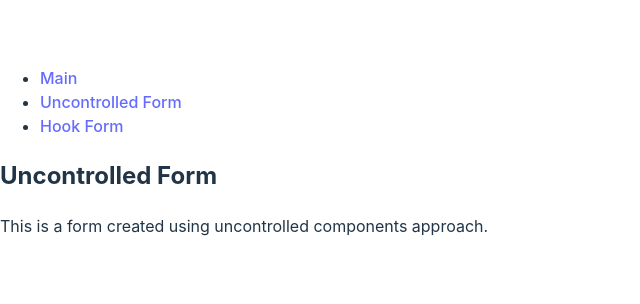
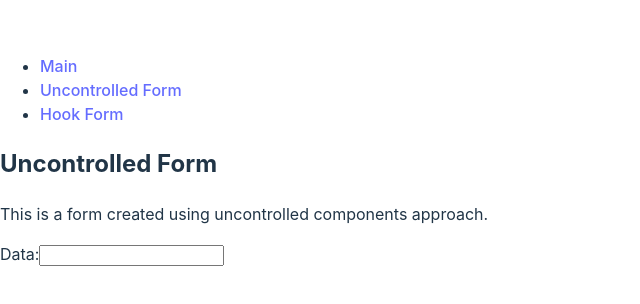
Before and after one commit to alima987/Forms, a React (Vite) app: page /uncontrolled in a window 1280 px wide. Shown: the part 248-552 px from the top of the page, without its empty margins (0-640 px from the left). Built offline with nearby package versions, Linux system fonts and the light colour scheme.

Commit message:
feat: add redux to store data

```diff
--- a/package.json
+++ b/package.json
@@ -21,7 +21,9 @@
     "react": "^18.2.0",
     "react-dom": "^18.2.0",
     "react-hook-form": "^7.48.2",
+    "react-redux": "^8.1.3",
     "react-router-dom": "^6.20.0",
+    "redux-thunk": "^2.4.2",
     "sass": "^1.69.5",
     "sort-by": "^1.2.0",
     "yup": "^1.3.2"
--- a/src/app/App.tsx
+++ b/src/app/App.tsx
@@ -3,9 +3,12 @@ import { Link, Route, Routes } from 'react-router-dom';
 import Main from '../components/Main';
 import UncontrolledForm from '../components/UncontrolledForm';
 import HookForm from '../components/HookForm';
+import { Provider } from 'react-redux';
+import { store } from '../redux/store';
 
 const App: React.FC = () => {
   return (
+    <Provider store={store}>
       <div>
         <nav>
           <ul>
@@ -27,6 +30,7 @@ const App: React.FC = () => {
           <Route path="/" element={<Main />} />
         </Routes>
       </div>
+    </Provider>
   );
 };
 
--- a/src/components/HookForm.tsx
+++ b/src/components/HookForm.tsx
@@ -1,5 +1,8 @@
 import React from 'react';
 import { useForm, SubmitHandler } from 'react-hook-form';
+import { useDispatch, useSelector } from 'react-redux';
+import { setHookFormData } from '../redux/store';
+import { RootState } from '../redux/store';
 
 interface FormData {
   firstName: string;
@@ -7,9 +10,13 @@ interface FormData {
 }
 
 const HookForm: React.FC = () => {
+  const dispatch = useDispatch();
+  const hookFormData = useSelector((state: RootState) => state.hookFormData);
   const { register, handleSubmit } = useForm<FormData>();
 
-  const onSubmit: SubmitHandler<FormData> = () => {};
+  const onSubmit: SubmitHandler<FormData> = (data) => {
+    dispatch(setHookFormData(data));
+  };
 
   return (
     <div>
@@ -22,6 +29,7 @@ const HookForm: React.FC = () => {
             type="text"
             id="firstName"
             {...register('firstName', { required: 'First Name is required' })}
+            defaultValue={hookFormData.firstName}
           />
         </div>
         <div>
@@ -30,6 +38,7 @@ const HookForm: React.FC = () => {
             type="text"
             id="lastName"
             {...register('lastName', { required: 'Last Name is required' })}
+            defaultValue={hookFormData.lastName}
           />
         </div>
         <button type="submit">Submit</button>
--- a/src/components/UncontrolledForm.tsx
+++ b/src/components/UncontrolledForm.tsx
@@ -1,10 +1,30 @@
 import React from 'react';
+import { useDispatch, useSelector } from 'react-redux';
+import { setUncontrolledFormData } from '../redux/store';
+import { RootState } from '../redux/store';
 
 const UncontrolledForm: React.FC = () => {
+  const dispatch = useDispatch();
+  const uncontrolledFormData = useSelector((state: RootState) => state.uncontrolledFormData);
+
+  const handleInputChange = (event: React.ChangeEvent<HTMLInputElement>) => {
+    const { value } = event.target;
+    dispatch(setUncontrolledFormData(value));
+  };
+
   return (
     <div>
       <h2>Uncontrolled Form</h2>
       <p>This is a form created using uncontrolled components approach.</p>
+      <div>
+        <label htmlFor="uncontrolledInput">Data:</label>
+        <input
+          type="text"
+          id="uncontrolledInput"
+          value={uncontrolledFormData}
+          onChange={handleInputChange}
+        />
+      </div>
     </div>
   );
 };
--- a/src/main.tsx
+++ b/src/main.tsx
@@ -1,6 +1,6 @@
 import React from 'react';
 import ReactDOM from 'react-dom/client';
-import App from './app/App';
+import App from './app/App.tsx';
 import './index.css';
 import { BrowserRouter } from 'react-router-dom';
 
--- /dev/null
+++ b/src/redux/store.ts
@@ -0,0 +1,32 @@
+import { configureStore, createSlice, PayloadAction } from '@reduxjs/toolkit';
+
+interface AppState {
+  uncontrolledFormData: string;
+  hookFormData: { firstName: string; lastName: string };
+}
+
+const initialState: AppState = {
+  uncontrolledFormData: '',
+  hookFormData: { firstName: '', lastName: '' },
+};
+
+const appSlice = createSlice({
+  name: 'app',
+  initialState,
+  reducers: {
+    setUncontrolledFormData: (state, action: PayloadAction<string>) => {
+      state.uncontrolledFormData = action.payload;
+    },
+    setHookFormData: (state, action: PayloadAction<{ firstName: string; lastName: string }>) => {
+      state.hookFormData = action.payload;
+    },
+  },
+});
+
+export const { setUncontrolledFormData, setHookFormData } = appSlice.actions;
+
+export const store = configureStore({
+  reducer: appSlice.reducer,
+});
+
+export type RootState = ReturnType<typeof store.getState>;
```
Also changed, not shown: src/components/CommonForm.tsx (added), 1 other file (tests, documents, lock files or other folders). Lines whose indentation alone changed are shown as unchanged.
